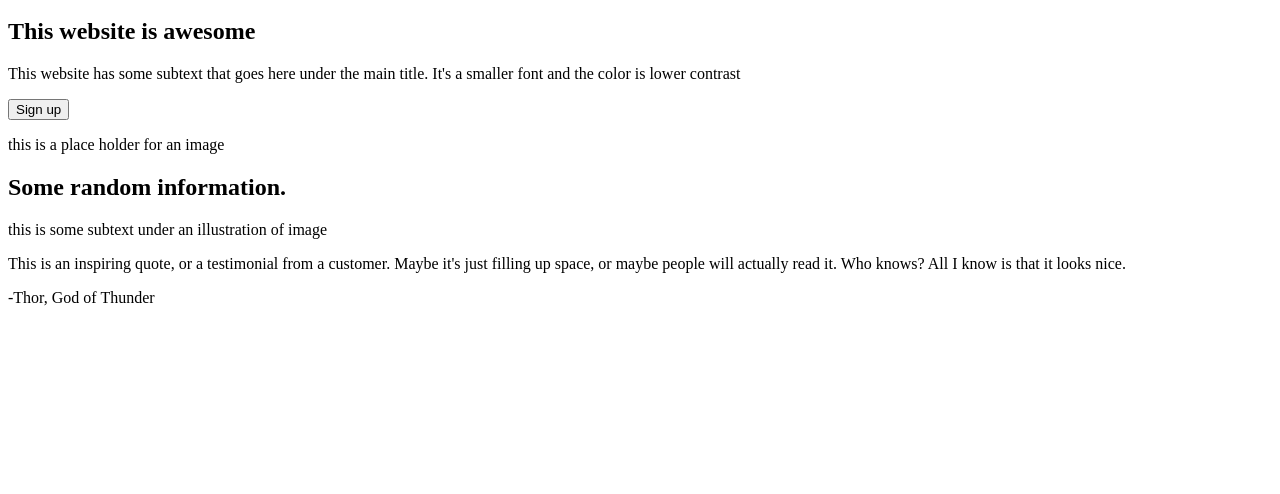
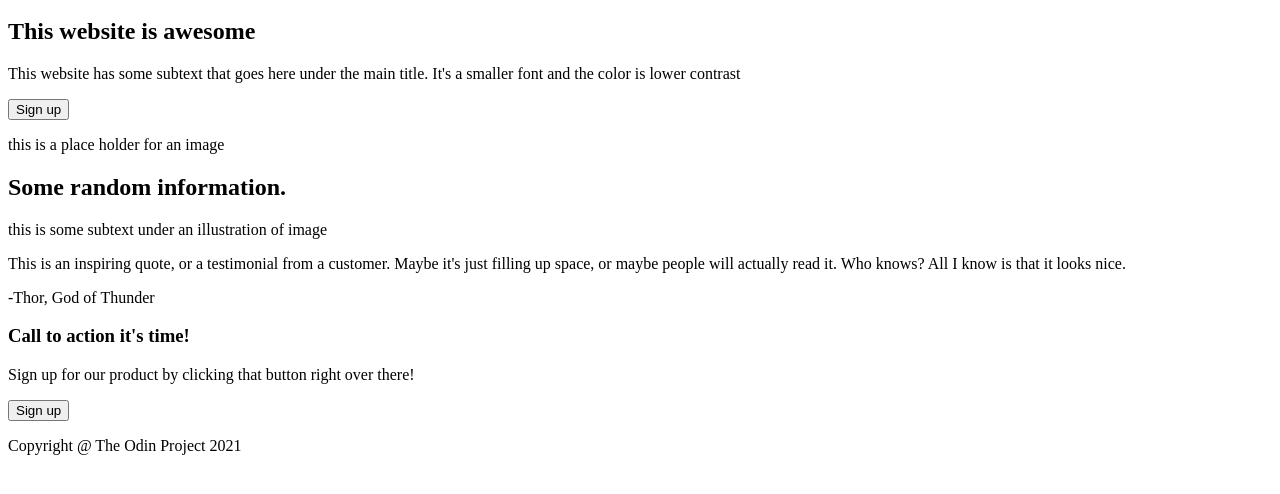
Before and after one commit to evank800/landing-page, a plain HTML site: page index.html in a window 1280 px wide. Shown: the part 100-594 px from the top of the page. Drawn offline with Linux system fonts and the light colour scheme.

Commit message:
Add the rest of the containers

```diff
--- a/index.html
+++ b/index.html
@@ -48,6 +48,20 @@
             <p>This is an inspiring quote, or a testimonial from a customer. Maybe it's just filling up space, or maybe people will actually read it. Who knows? All I know is that it looks nice.</p>
             <p class="person">-Thor, God of Thunder</p>
         </div>
+
+        <div class="container4">
+            <div class="signup">
+                <div class="header3">
+                    <h3>Call to action it's time!</h3>
+                    <p>Sign up for our product by clicking that button right over there!</p>
+                </div>
+                <button>Sign up</button>
+            </div>
+        </div>
+
+        <div class="footer">
+            <p>Copyright @ The Odin Project 2021</p>
+        </div>
     </body>
 
 </html>
```
